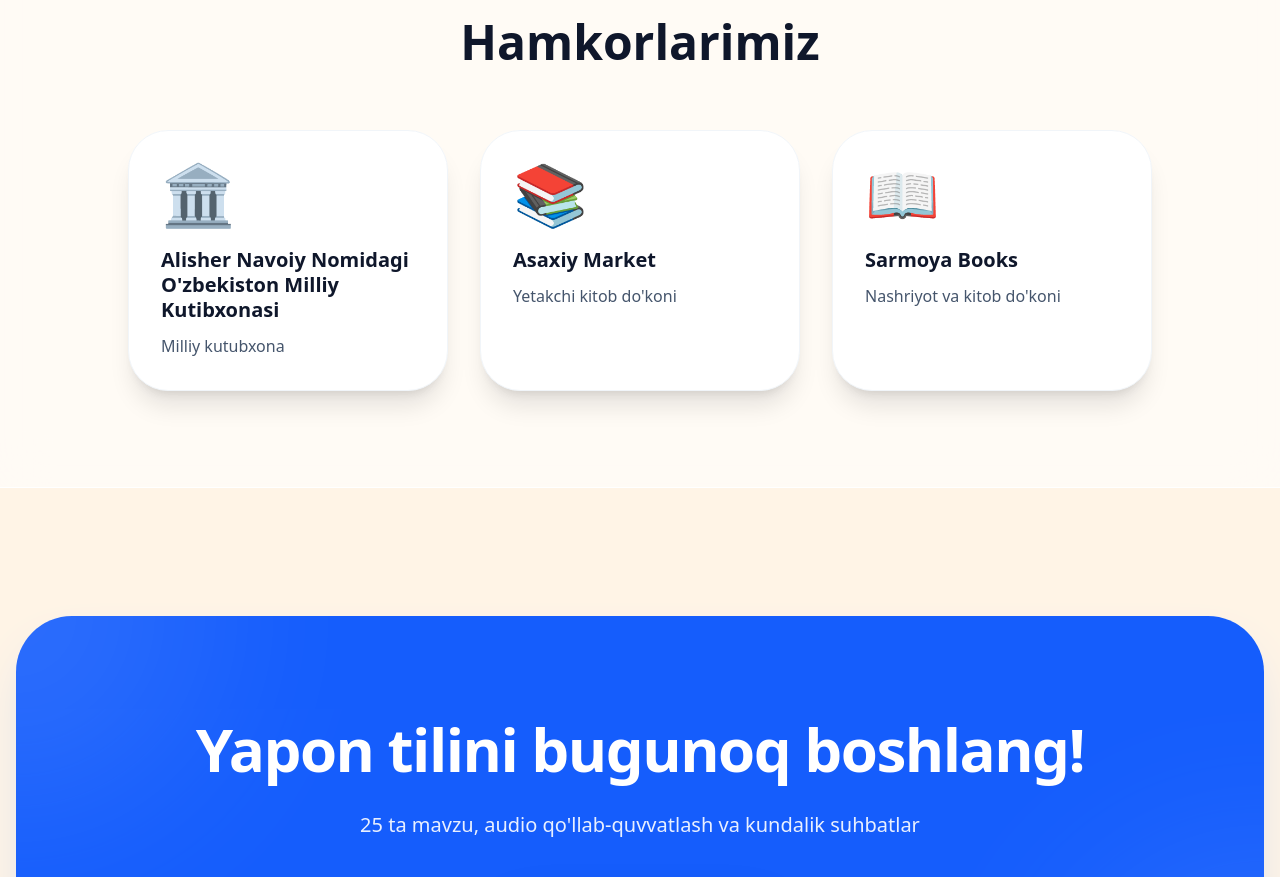
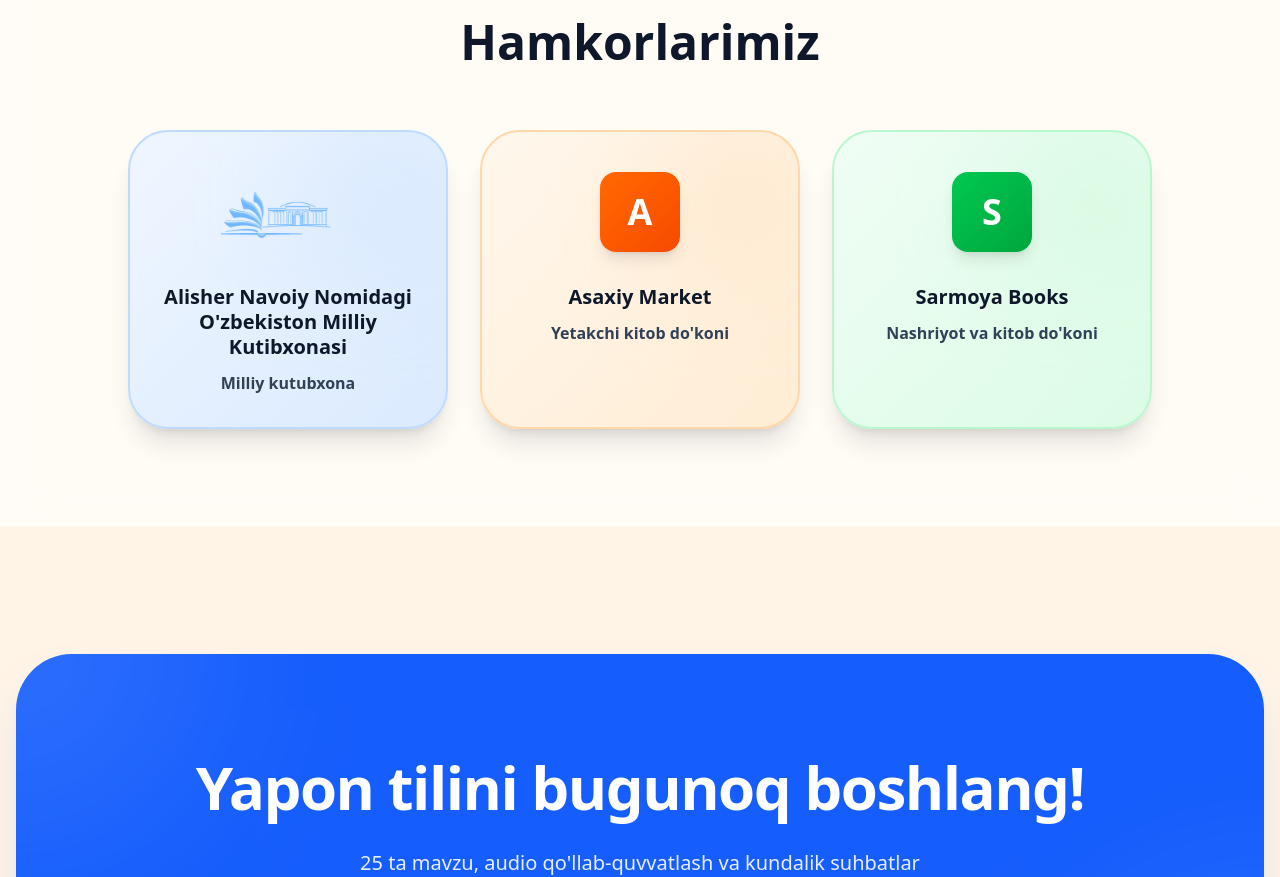
Before and after one commit to MasharipovErgashboy/suacademy-frontend, a Next.js app: page /ebooks in a window 1280 px wide. Shown: the part 2340-3217 px from the top of the page. Built offline with nearby package versions, Linux system fonts and the light colour scheme.

Commit message:
feat: enhance partners section with library logo and improved animations

```diff
--- a/app/ebooks/page.tsx
+++ b/app/ebooks/page.tsx
@@ -255,25 +255,66 @@
                             {t.partners.title}
                         </h2>
                         <div className="grid md:grid-cols-3 gap-8 max-w-5xl mx-auto">
-                            {[
-                                { ...t.partners.library, icon: "🏛️" },
-                                { ...t.partners.asaxiy, icon: "📚" },
-                                { ...t.partners.sarmoya, icon: "📖" }
-                            ].map((partner, idx) => (
-                                <div
-                                    key={idx}
-                                    className="bg-white p-8 rounded-[2.5rem] border border-slate-100 shadow-xl hover:shadow-2xl transition-all duration-500 animate-in fade-in slide-in-from-bottom-8 group"
-                                    style={{ animationDelay: `${idx * 200}ms`, animationFillMode: 'both' }}
-                                >
-                                    <div className="text-6xl mb-6 transform group-hover:scale-110 transition-transform duration-300">
-                                        {partner.icon}
+                            {/* National Library */}
+                            <div
+                                className="bg-gradient-to-br from-blue-50 to-blue-100 p-8 rounded-[2.5rem] border-2 border-blue-200 shadow-xl hover:shadow-2xl hover:-translate-y-2 transition-all duration-500 animate-in fade-in slide-in-from-bottom-8 group relative overflow-hidden"
+                                style={{ animationDelay: '0ms', animationFillMode: 'both' }}
+                            >
+                                <div className="absolute top-0 right-0 w-32 h-32 bg-blue-200 rounded-full blur-3xl opacity-50 group-hover:opacity-70 transition-opacity"></div>
+                                <div className="relative z-10">
+                                    <div className="mb-6 flex items-center justify-center h-24">
+                                        <Image
+                                            src="/library-logo.png"
+                                            alt="National Library Logo"
+                                            width={200}
+                                            height={96}
+                                            className="object-contain transform group-hover:scale-110 transition-transform duration-500"
+                                        />
                                     </div>
-                                    <h3 className="text-xl font-black text-slate-900 mb-3 leading-tight">
-                                        {partner.name}
+                                    <h3 className="text-xl font-black text-slate-900 mb-3 leading-tight text-center">
+                                        {t.partners.library.name}
                                     </h3>
-                                    <p className="text-slate-600 font-medium">{partner.desc}</p>
+                                    <p className="text-slate-700 font-bold text-center">{t.partners.library.desc}</p>
                                 </div>
-                            ))}
+                            </div>
+
+                            {/* Asaxiy Market */}
+                            <div
+                                className="bg-gradient-to-br from-orange-50 to-orange-100 p-8 rounded-[2.5rem] border-2 border-orange-200 shadow-xl hover:shadow-2xl hover:-translate-y-2 transition-all duration-500 animate-in fade-in slide-in-from-bottom-8 group relative overflow-hidden"
+                                style={{ animationDelay: '200ms', animationFillMode: 'both' }}
+                            >
+                                <div className="absolute top-0 right-0 w-32 h-32 bg-orange-200 rounded-full blur-3xl opacity-50 group-hover:opacity-70 transition-opacity"></div>
+                                <div className="relative z-10">
+                                    <div className="mb-6 flex items-center justify-center h-24">
+                                        <div className="w-20 h-20 bg-gradient-to-br from-orange-500 to-orange-600 rounded-2xl flex items-center justify-center text-white text-4xl font-black shadow-lg transform group-hover:scale-110 group-hover:rotate-6 transition-all duration-500">
+                                            A
+                                        </div>
+                                    </div>
+                                    <h3 className="text-xl font-black text-slate-900 mb-3 leading-tight text-center">
+                                        {t.partners.asaxiy.name}
+                                    </h3>
+                                    <p className="text-slate-700 font-bold text-center">{t.partners.asaxiy.desc}</p>
+                                </div>
+                            </div>
+
+                            {/* Sarmoya Books */}
+                            <div
+                                className="bg-gradient-to-br from-green-50 to-green-100 p-8 rounded-[2.5rem] border-2 border-green-200 shadow-xl hover:shadow-2xl hover:-translate-y-2 transition-all duration-500 animate-in fade-in slide-in-from-bottom-8 group relative overflow-hidden"
+                                style={{ animationDelay: '400ms', animationFillMode: 'both' }}
+                            >
+                                <div className="absolute top-0 right-0 w-32 h-32 bg-green-200 rounded-full blur-3xl opacity-50 group-hover:opacity-70 transition-opacity"></div>
+                                <div className="relative z-10">
+                                    <div className="mb-6 flex items-center justify-center h-24">
+                                        <div className="w-20 h-20 bg-gradient-to-br from-green-500 to-green-600 rounded-2xl flex items-center justify-center text-white text-4xl font-black shadow-lg transform group-hover:scale-110 group-hover:rotate-6 transition-all duration-500">
+                                            S
+                                        </div>
+                                    </div>
+                                    <h3 className="text-xl font-black text-slate-900 mb-3 leading-tight text-center">
+                                        {t.partners.sarmoya.name}
+                                    </h3>
+                                    <p className="text-slate-700 font-bold text-center">{t.partners.sarmoya.desc}</p>
+                                </div>
+                            </div>
                         </div>
                     </div>
                 </section>
```
Also changed, not shown: public/library-logo.png (added).
